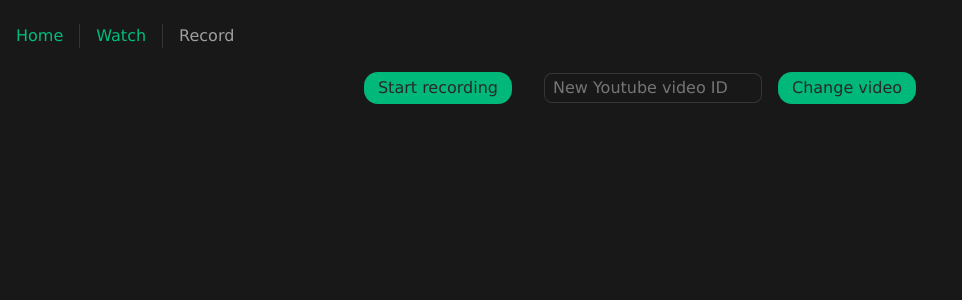
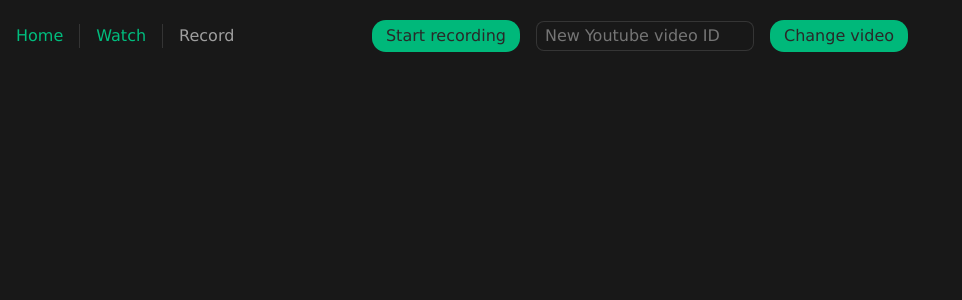
Before and after one commit to aajh/vod-video-player, a Vue app: page /record in a window 1280 px wide. Shown: the top 300 px of the page, without its empty margins (0-962 px from the left). Built offline with nearby package versions, Linux system fonts and the light colour scheme.

Commit message:
Move recording controls along side the toolbar

```diff
--- a/src/views/RecordView.vue
+++ b/src/views/RecordView.vue
@@ -255,10 +255,28 @@ function recordMoment(tag: MomentTag, argument?: RecordedMoment['argument']) {
 </template>
 
 <style scoped>
+.container {
+    display: grid;
+    width: 100vw;
+    height: 100vh;
+
+    margin-top: var(--margin-top);
+    padding: 1rem;
+    padding-top: 0.25rem;
+    grid-gap: 0.5rem;
+
+    grid-template-columns: 100%;
+    grid-template-rows: var(--top-nav-height) 1fr;
+
+    align-items: center;
+    justify-items: center;
+}
+
 .controls {
     display: flex;
-    gap: 2rem;
+    gap: 1rem;
     align-items: center;
+    z-index: 10;
 }
 
 .video-change-form {
@@ -267,24 +285,6 @@ function recordMoment(tag: MomentTag, argument?: RecordedMoment['argument']) {
     align-items: center;
 }
 
-.container {
-    --margin-top: calc(var(--top-nav-height));
-
-    display: grid;
-    width: 100vw;
-    height: calc(100vh - var(--margin-top));
-
-    margin-top: var(--margin-top);
-    padding: 1.5rem;
-    padding-top: 0.5rem;
-    grid-gap: 1rem;
-
-    grid-template-columns: 100%;
-    grid-template-rows: auto 1fr;
-
-    align-items: center;
-    justify-items: center;
-}
 
 /* TODO: Extract this and use this in VodPLayer.vue */
 .player-container-outer {
```
Also changed, not shown: 1 other file (tests, documents, lock files or other folders).
